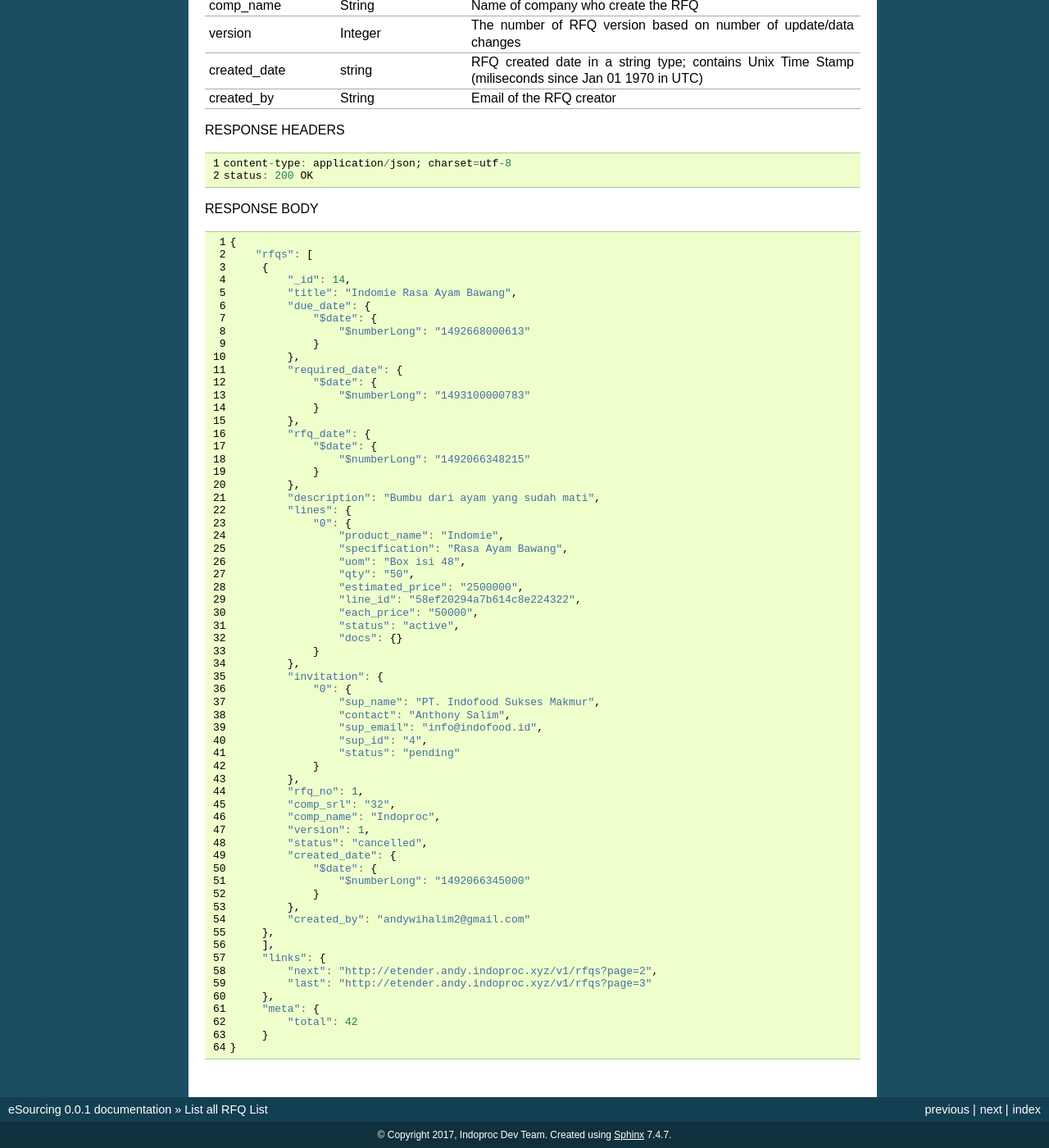
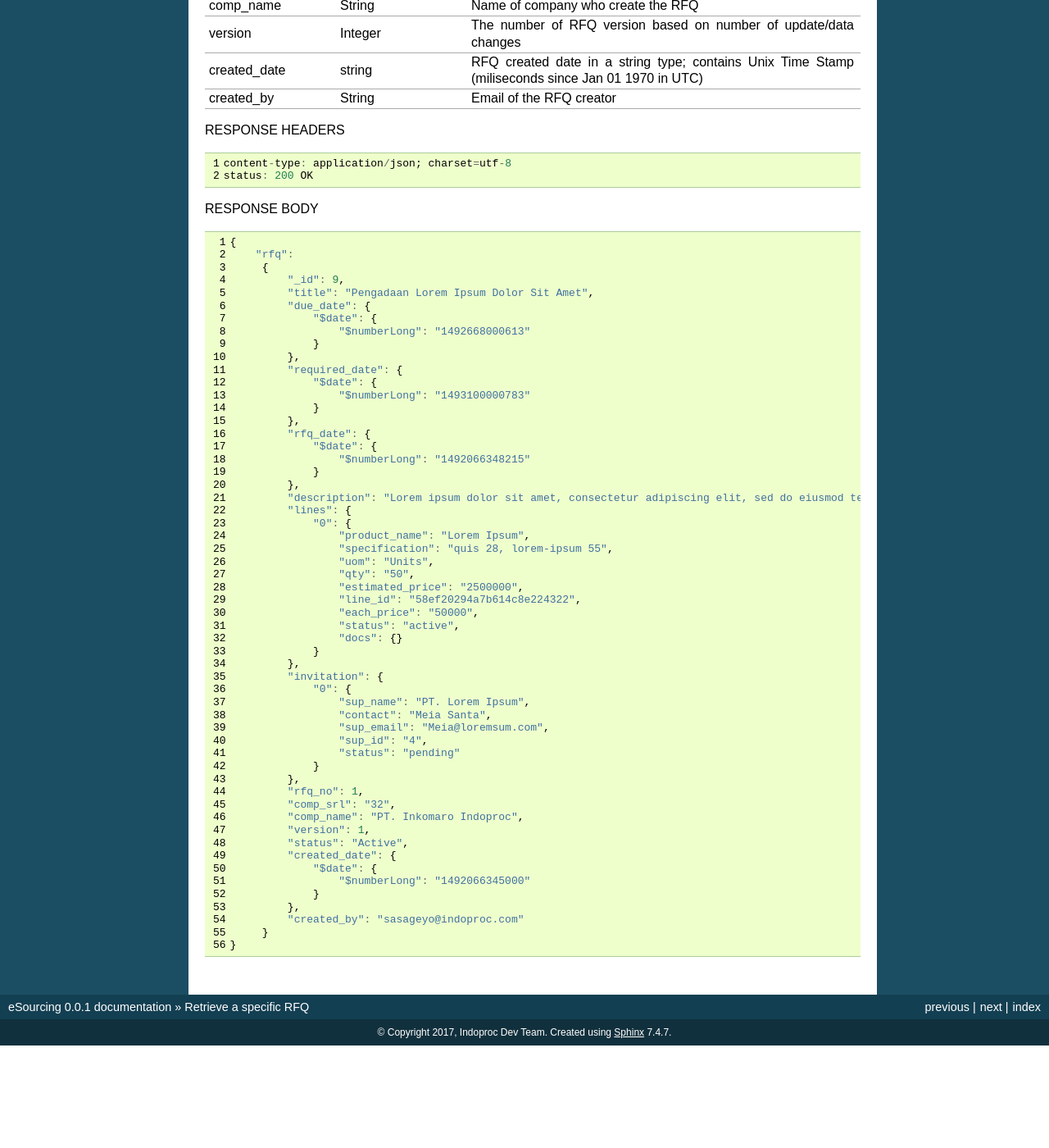
Before and after one commit to ralese/docs, a Sphinx documentation site: the page built from source/Apis/rfq_detail.rst, in a window 1280 px wide and 1400 px high, scrolled down 671 px. Shown: the whole window at 82% size. Built offline with Sphinx 7.4.7, drawn with Linux system fonts in a browser that asks for light colours; after the commit the page ends 1946 px from its top, so only the background shows below that; some of the changed text lies outside the part shown.

Commit message:
rfq done

```diff
--- a/source/Apis/rfq_detail.rst
+++ b/source/Apis/rfq_detail.rst
@@ -1,14 +1,14 @@
-List all RFQ List
-=================
+Retrieve a specific RFQ
+=======================
 
-To list all of the RFQ on your account send a :py:class:`GET` request to :py:class:`/v1/rfqs`.
+To retrieve a specific RFQ from your RFQ list send a :py:class:`GET` request to :py:class:`/v1/rfqs/$RFQ_ID`.
 
 CURL EXAMPLE
 
 .. code-block:: js
    :linenos:
 
-   curl -X GET -H "Content-Type: application/json" -H "Authorization: Bearer 12d3ee8b78ea8d4d09175ebf65c25584d7b269b2" "https://indoproc.com/esourcing/v1/rfqs/"
+   curl -X GET -H "Content-Type: application/application/x-www-form-urlencoded" -H "Authorization: Bearer 12d3ee8b78ea8d4d09175ebf65c25584d7b269b2" "http://indoproc.com/esourcing/v1/rfqs/9"
 
 REQUEST HEADERS
 
@@ -52,10 +52,10 @@
    :linenos:
 
    {
-       "rfqs": [
+       "rfq":
         {
-            "_id": 14,
-            "title": "Indomie Rasa Ayam Bawang",
+            "_id": 9,
+            "title": "Pengadaan Lorem Ipsum Dolor Sit Amet",
             "due_date": {
                 "$date": {
                     "$numberLong": "1492668000613"
@@ -71,12 +71,12 @@
                     "$numberLong": "1492066348215"
                 }
             },
-            "description": "Bumbu dari ayam yang sudah mati",
+            "description": "Lorem ipsum dolor sit amet, consectetur adipiscing elit, sed do eiusmod tempor incididunt ut labore et dolore magna aliqua.",
             "lines": {
                 "0": {
-                    "product_name": "Indomie",
-                    "specification": "Rasa Ayam Bawang",
-                    "uom": "Box isi 48",
+                    "product_name": "Lorem Ipsum",
+                    "specification": "quis 28, lorem-ipsum 55",
+                    "uom": "Units",
                     "qty": "50",
                     "estimated_price": "2500000",
                     "line_id": "58ef20294a7b614c8e224322",
@@ -87,31 +87,23 @@
             },
             "invitation": {
                 "0": {
-                    "sup_name": "PT. Indofood Sukses Makmur",
-                    "contact": "Anthony Salim",
-                    "sup_email": "info@indofood.id",
+                    "sup_name": "PT. Lorem Ipsum",
+                    "contact": "Meia Santa",
+                    "sup_email": "Meia@loremsum.com",
                     "sup_id": "4",
                     "status": "pending"
                 }
             },
             "rfq_no": 1,
             "comp_srl": "32",
-            "comp_name": "Indoproc",
+            "comp_name": "PT. Inkomaro Indoproc",
             "version": 1,
-            "status": "cancelled",
+            "status": "Active",
             "created_date": {
                 "$date": {
                     "$numberLong": "1492066345000"
                 }
             },
-            "created_by": "andywihalim2@gmail.com"
-        },
-        ],
-        "links": {
-            "next": "http://etender.andy.indoproc.xyz/v1/rfqs?page=2",
-            "last": "http://etender.andy.indoproc.xyz/v1/rfqs?page=3"
-        },
-        "meta": {
-            "total": 42
+            "created_by": "sasageyo@indoproc.com"
         }
    }
```
Also changed, not shown: source/Apis/rfq.rst (+16 -13 lines), source/Apis/rfq_status.rst (+31 -16 lines).
